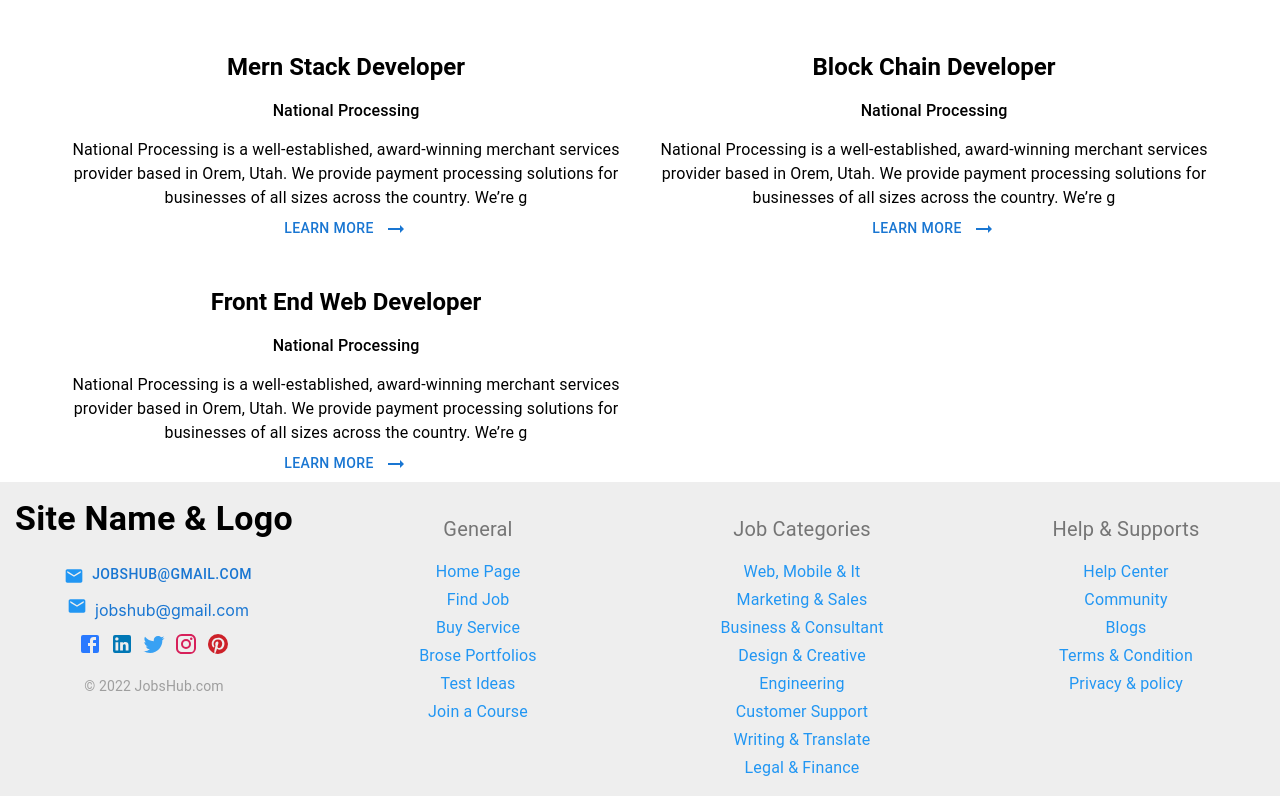
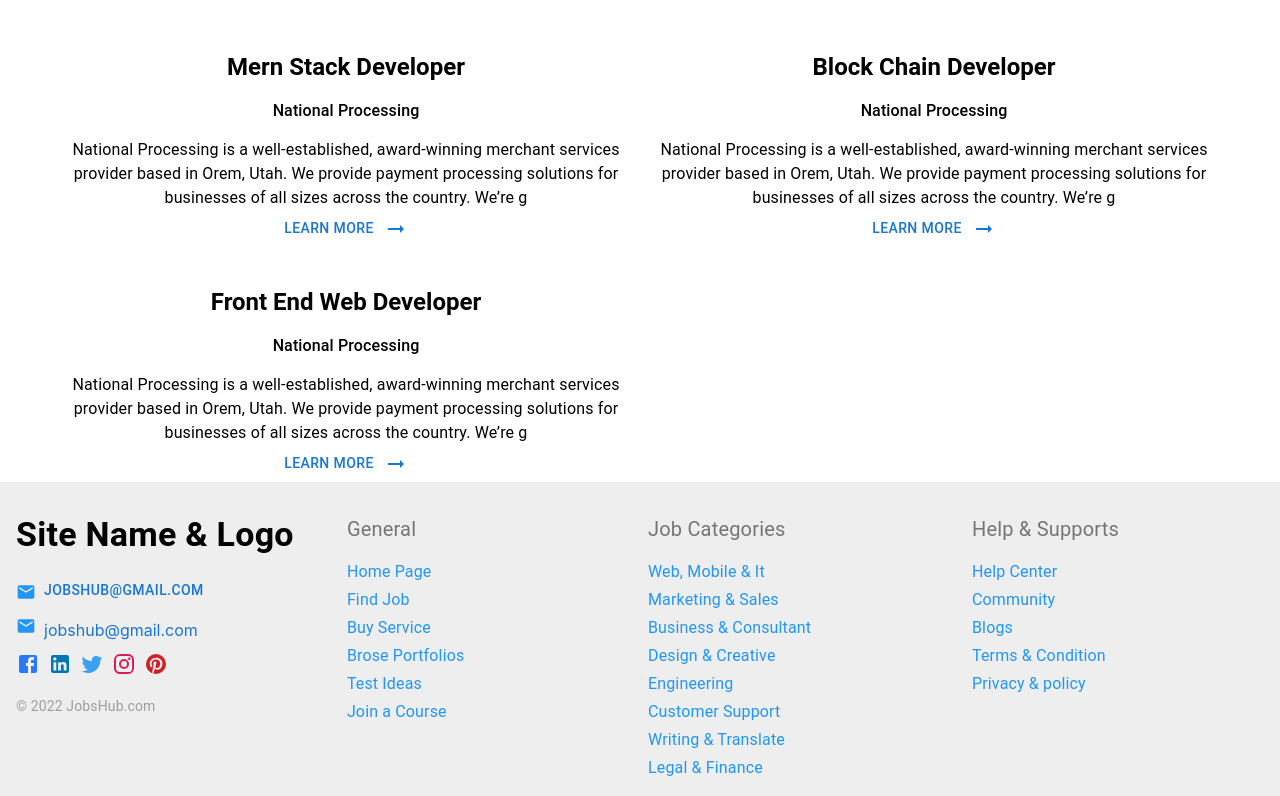
Before and after one commit to tajmin/travail-client, a React (Create React App) app: page / in a window 1280 px wide. Shown: the part 2733-3529 px from the top of the page. Built offline with nearby package versions, Linux system fonts and the light colour scheme; no server answers; the HTML template or start-up script is replaced by a standard one.

Commit message:
footer updated

```diff
--- a/src/Pages/Home/Footer/Footer.js
+++ b/src/Pages/Home/Footer/Footer.js
@@ -1,7 +1,5 @@
 import React from 'react';
 import {Button, Grid, Link, Typography} from '@mui/material';
-import DeleteIcon from '@mui/icons-material/Delete';
-import DeleteForeverIcon from '@mui/icons-material/DeleteForever';
 import MailIcon from '@mui/icons-material/Mail';
 import FacebookIcon from '@mui/icons-material/Facebook';
 import LinkedInIcon from '@mui/icons-material/LinkedIn';
@@ -12,23 +10,23 @@ import PinterestIcon from '@mui/icons-material/Pinterest';
 
 const Footer = () => {
     return (
-        <Grid sx={{background: '#eeeeee', pt:2, pb:2}}>
+        <Grid sx={{background: '#eeeeee', pt:2, pb:2}} style={{textAlign: "left"}}>
             <Grid container spacing={2}>
                     <Grid item xs={6} md={4} lg={3}>
-                        <Typography sx={{mb:2}} variant='h4' style={{ fontWeight: 600 }}>Site Name & Logo </Typography>
-                        <Button><MailIcon sx={{ color: '#2196f3;', mx:1,mt:.5, fontSize: 20}}></MailIcon>jobshub@gmail.com</Button><br />
-                        <Link style={{textDecoration:'none'}}>
-                            <MailIcon sx={{ color: '#2196f3;',mt:.5, mx:1, fontSize: 20}}></MailIcon>jobshub@gmail.com</Link><br />
-                        <Grid sx={{pt:1,mt:.5}}>
+                        <Typography sx={{mb:2, ml:2, mt:2}} variant='h4' style={{ fontWeight: 600 }}>Site Name & Logo </Typography>
+                        <Button><MailIcon sx={{ color: '#2196f3;', ml:1, mr:1, mt:.5, fontSize: 20}}></MailIcon>jobshub@gmail.com</Button><br />
+                        <Link style={{textDecoration:'none'}} sx={{mt:.5}}>
+                            <MailIcon sx={{ color: '#2196f3;', ml:2, mt:1, mr:1, fontSize: 20}}></MailIcon>jobshub@gmail.com</Link><br />
+                        <Grid sx={{pt:1,mt:.5, ml:2}}>
                             <FacebookIcon sx={{color:'#2979ff'}}></FacebookIcon>
                             <LinkedInIcon sx={{color:'rgb(0, 119, 181)', mx:1}}></LinkedInIcon>
                             <TwitterIcon sx={{color:'rgb(56, 161, 243)'}}></TwitterIcon>
                             <InstagramIcon sx={{color:'rgb(215, 32, 90)', mx:1}}></InstagramIcon>
                             <PinterestIcon sx={{color:'rgb(205, 33, 41)'}}></PinterestIcon>
                         </Grid>
-                        <Typography sx={{fontSize:14, color:'#9e9e9e',mt:2}}>© 2022 JobsHub.com</Typography>
+                        <Typography sx={{fontSize:14, color:'#9e9e9e',mt:2, ml:2}}>© 2022 JobsHub.com</Typography>
                     </Grid>
-                    <Grid item xs={6} md={4} lg={3} >
+                    <Grid item xs={6} md={4} lg={3} style={{paddingLeft:'3%'}}>
                         <Typography sx={{color:'#757575', my:2, fontSize:20}}>General</Typography>
                         <Grid sx={{color:'#2196f3'}}>
                             <Typography sx={{mt:.5}}>Home Page</Typography>
```
